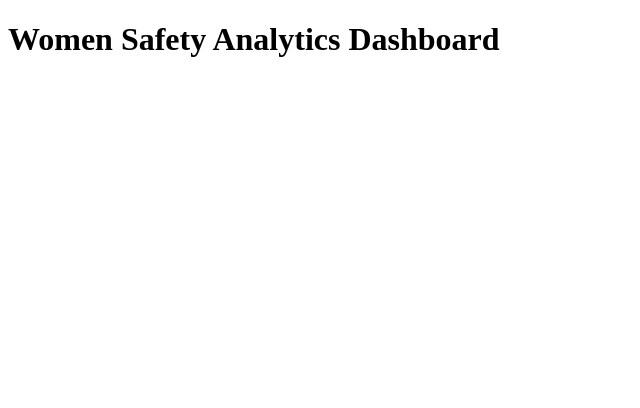
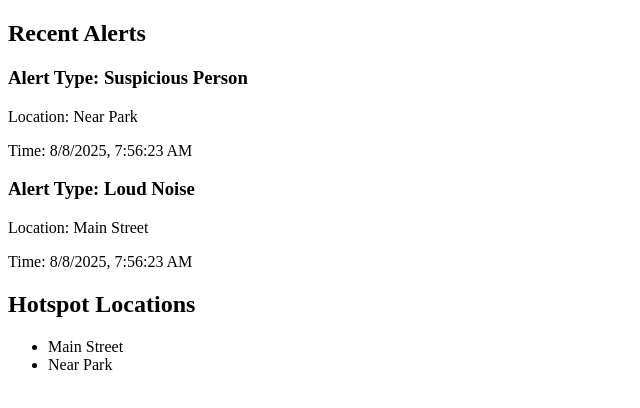
Before and after one commit to kanishkaag12/women-safety-frontend, a React (Vite) app: page / in a window 1280 px wide. Shown: the top 408 px of the page, without its empty margins (0-640 px from the left). Built offline with nearby package versions, Linux system fonts and the light colour scheme.

Commit message:
Added new files

```diff
--- /dev/null
+++ b/src/AlertCard.js
@@ -0,0 +1,15 @@
+// src/AlertCard.js
+
+import React from 'react';
+
+function AlertCard({ alert }) {
+    return (
+        <div className="alert-card">
+            <h3>Alert Type: {alert.type}</h3>
+            <p>Location: {alert.location}</p>
+            <p>Time: {new Date(alert.timestamp).toLocaleString()}</p>
+        </div>
+    );
+}
+
+export default AlertCard;
--- a/src/App.jsx
+++ b/src/App.jsx
@@ -1,11 +1,13 @@
-
+import React from 'react';
+import './App.css';
+import Dashboard from './Dashboard';
 
 function App() {
   return (
-    <div>
-      <h1>Women Safety Analytics Dashboard</h1>
+    <div className="App">
+      <Dashboard />
     </div>
-  )
+  );
 }
 
-export default App
+export default App;
--- /dev/null
+++ b/src/Dashboard.js
@@ -0,0 +1,40 @@
+// src/Dashboard.js
+
+import React, { useState, useEffect } from 'react';
+import AlertCard from './AlertCard';
+import HotspotList from './HotspotList';
+
+function Dashboard() {
+    const [alerts, setAlerts] = useState([]);
+    const [hotspots, setHotspots] = useState([]);
+
+    // This useEffect hook will fetch data when the component loads
+    useEffect(() => {
+        // We'll add the actual fetch calls here in a later page
+        // For now, let's use some dummy data
+        const dummyAlerts = [
+            { type: 'Suspicious Person', location: 'Near Park', timestamp: new Date() },
+            { type: 'Loud Noise', location: 'Main Street', timestamp: new Date() },
+        ];
+        setAlerts(dummyAlerts);
+
+        const dummyHotspots = ['Main Street', 'Near Park'];
+        setHotspots(dummyHotspots);
+    }, []);
+
+    return (
+        <div className="dashboard-container">
+            <div className="alerts-section">
+                <h2>Recent Alerts</h2>
+                {alerts.map((alert, index) => (
+                    <AlertCard key={index} alert={alert} />
+                ))}
+            </div>
+            <div className="hotspots-section">
+                <HotspotList hotspots={hotspots} />
+            </div>
+        </div>
+    );
+}
+
+export default Dashboard;
--- /dev/null
+++ b/src/HotspotList.js
@@ -0,0 +1,18 @@
+// src/HotspotList.js
+
+import React from 'react';
+
+function HotspotList({ hotspots }) {
+    return (
+        <div className="hotspot-list">
+            <h2>Hotspot Locations</h2>
+            <ul>
+                {hotspots.map((hotspot, index) => (
+                    <li key={index}>{hotspot}</li>
+                ))}
+            </ul>
+        </div>
+    );
+}
+
+export default HotspotList;
```
